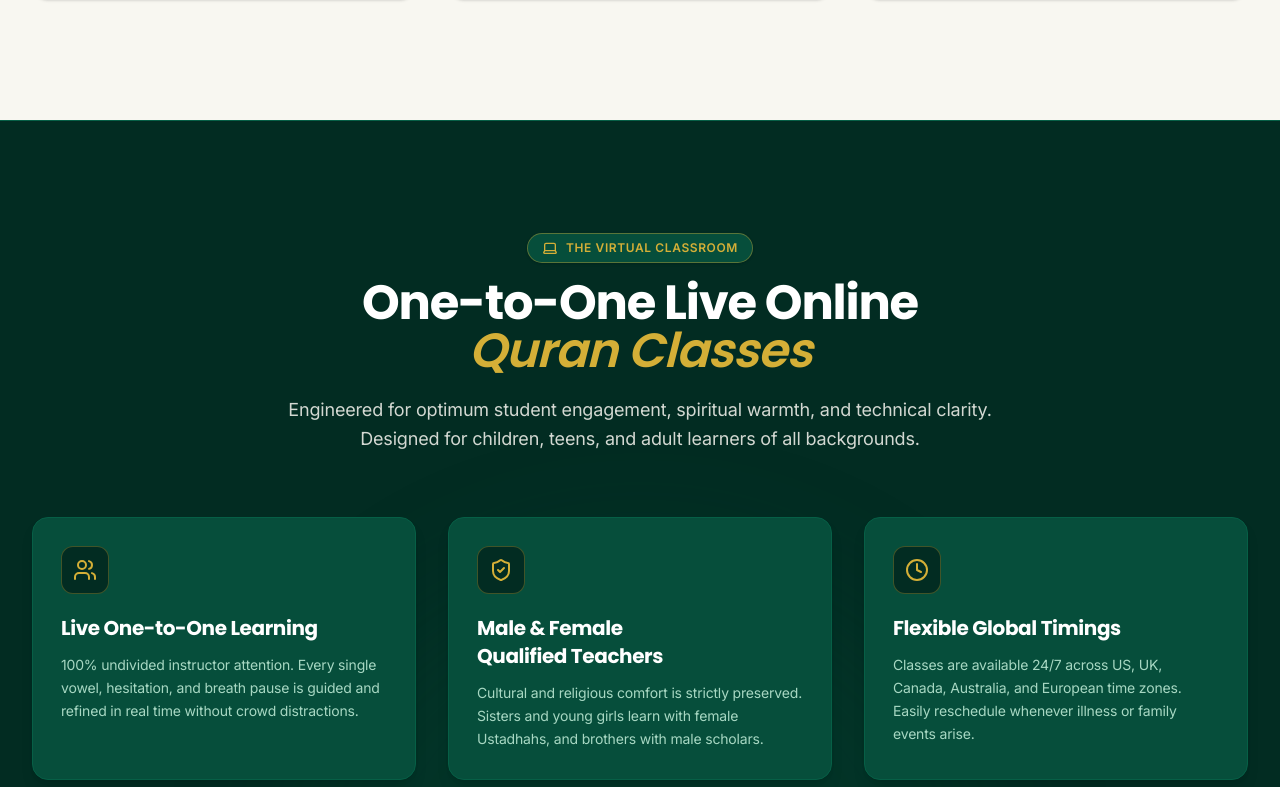
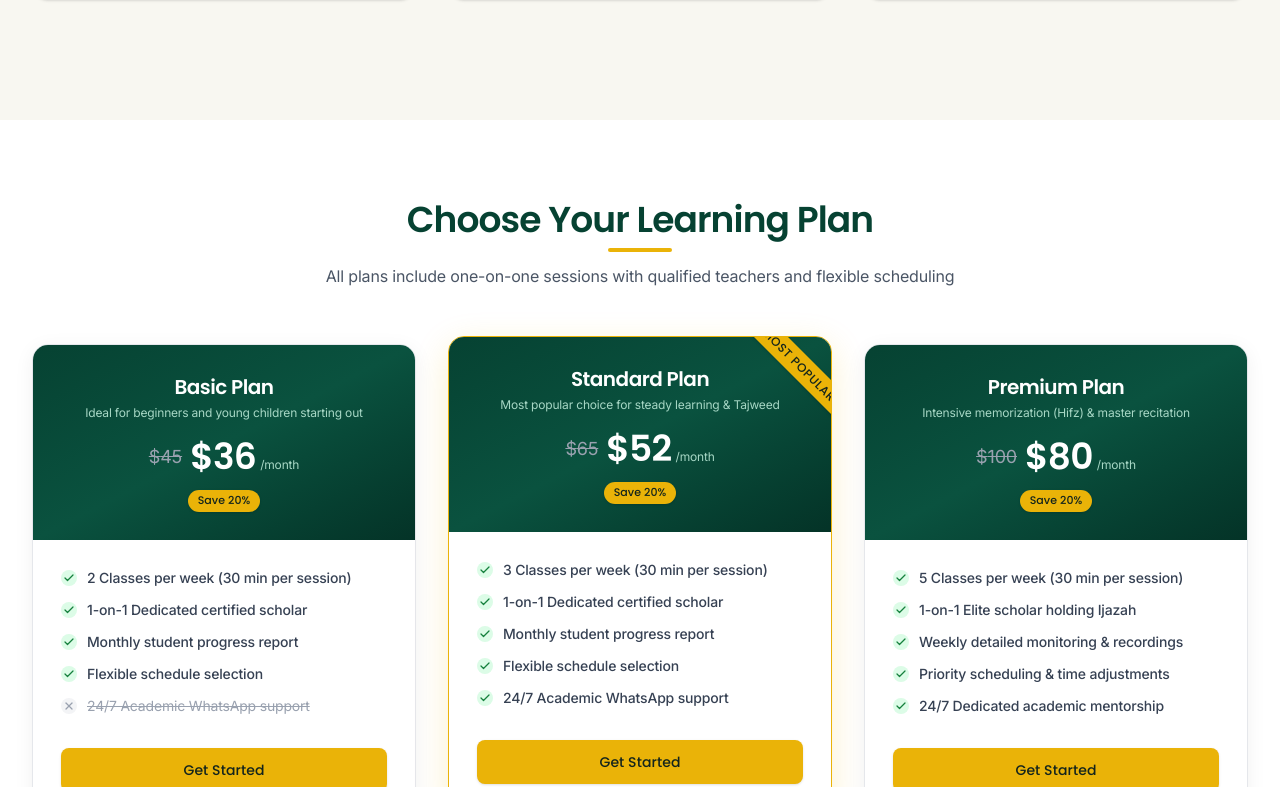
Before and after one commit to sanaullah4542khan-source/noorulhudaonlinequranacadmey, a React (Vite) app: page / in a window 1280 px wide. Shown: the part 7313-8100 px from the top of the page. Built offline with nearby package versions, Linux system fonts and the light colour scheme; a web font is replaced by a local one.

Commit message:
Owner request: remove Virtual Classroom, Library and FAQ (Ask Question) sections from homepage; white page background

```diff
--- a/src/App.tsx
+++ b/src/App.tsx
@@ -6,13 +6,10 @@ import { SafirCoursesSection } from './components/SafirCoursesSection';
 import { WhyChooseUsSection } from './components/WhyChooseUsSection';
 import { SafirAboutSection } from './components/SafirAboutSection';
 import { SafirTeachersSection } from './components/SafirTeachersSection';
-import { ClassExperience } from './components/ClassExperience';
 import { SafirPricingSection } from './components/SafirPricingSection';
 import { PaymentMethodsSection } from './components/PaymentMethodsSection';
 import { ParentsSection } from './components/ParentsSection';
-import { LibrarySection } from './components/LibrarySection';
 import { SafirTestimonialsSection } from './components/SafirTestimonialsSection';
-import { FaqSection } from './components/FaqSection';
 import { SafirContactSection } from './components/SafirContactSection';
 import { SafirFooter } from './components/SafirFooter';
 import { RevealOnScroll } from './components/RevealOnScroll';
@@ -42,7 +39,7 @@ export default function App() {
   };
 
   return (
-    <div className="min-h-screen w-full overflow-x-hidden flex flex-col font-sans antialiased bg-[#F8F7F1] text-[#17211D] selection:bg-[#064E3B] selection:text-white">
+    <div className="min-h-screen w-full overflow-x-hidden flex flex-col font-sans antialiased bg-white text-[#17211D] selection:bg-[#064E3B] selection:text-white">
       {/* 1. Header with TopBar & Navbar */}
       <Navbar
         onOpenFreeTrial={handleOpenFreeTrial}
@@ -85,10 +82,6 @@ export default function App() {
           <SafirTeachersSection onOpenFreeTrial={() => handleOpenFreeTrial()} />
         </div>
 
-        {/* 8. Live classroom experience */}
-        <RevealOnScroll direction="up" delay={40}>
-          <ClassExperience onOpenFreeTrial={() => handleOpenFreeTrial()} />
-        </RevealOnScroll>
 
         {/* 9. Transparent monthly plans, presented before payment details */}
         <RevealOnScroll direction="up" delay={40}>
@@ -103,20 +96,12 @@ export default function App() {
         {/* 11. Parent guidance and progress visibility */}
         <ParentsSection onOpenFreeTrial={() => handleOpenFreeTrial()} />
 
-        {/* 12. Islamic digital library */}
-        <div id="library">
-          <LibrarySection onOpenFreeTrial={handleOpenFreeTrial} />
-        </div>
 
         {/* 13. Student and parent testimonials */}
         <RevealOnScroll direction="up" delay={40}>
           <SafirTestimonialsSection />
         </RevealOnScroll>
 
-        {/* 14. Frequently asked questions */}
-        <RevealOnScroll direction="up" delay={40}>
-          <FaqSection />
-        </RevealOnScroll>
 
         {/* 9. Contact & Admissions Section */}
         <div id="contact">
```
